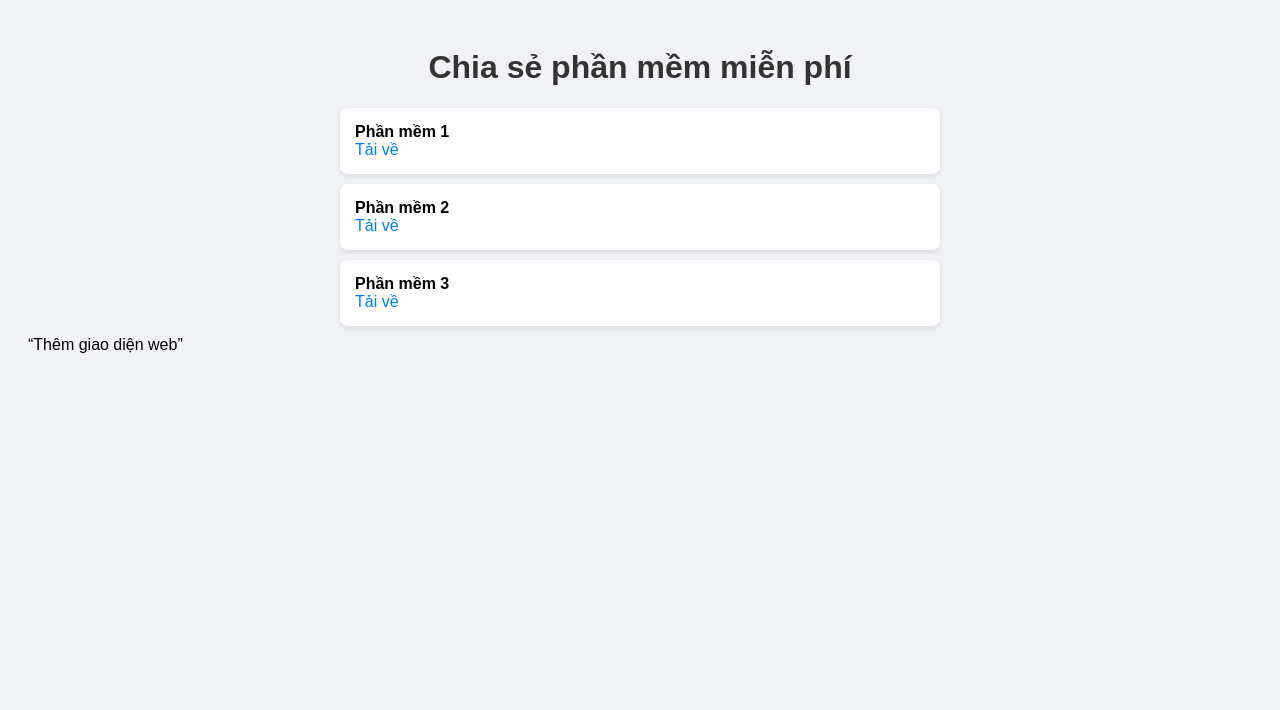
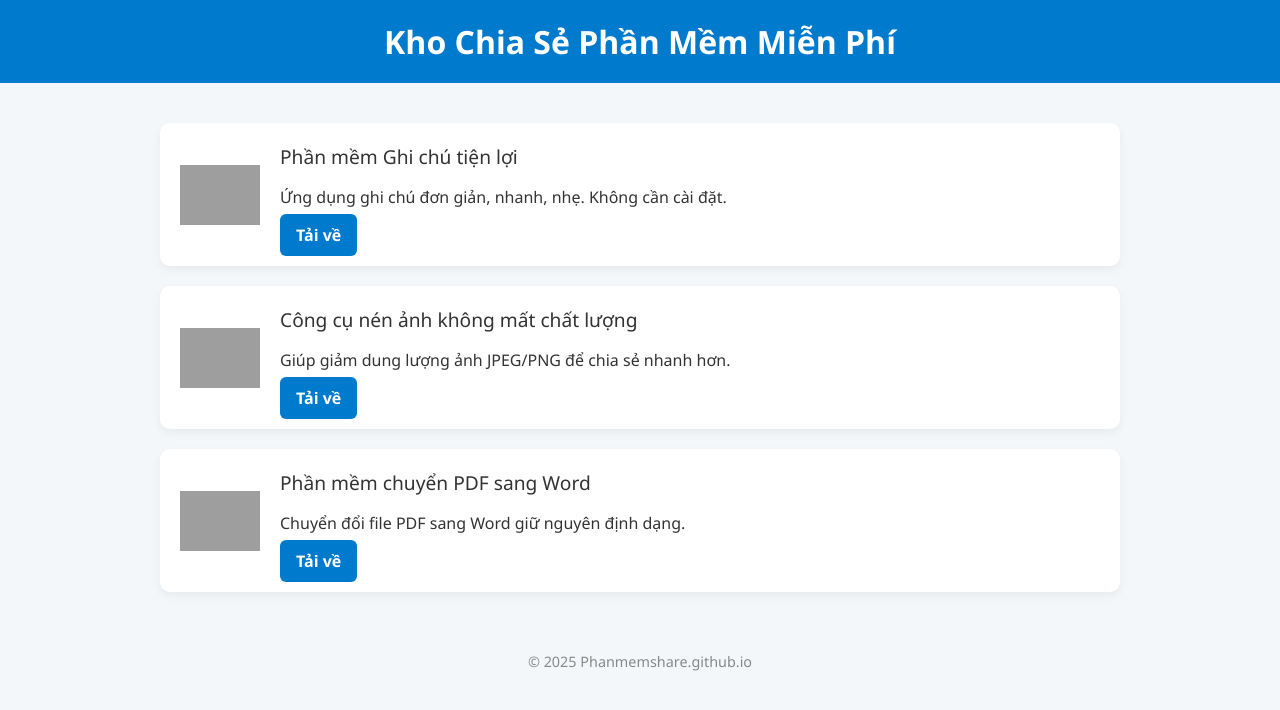
Before and after one commit to phanmemshare/phanmemshare.github.io, a plain HTML site: page index.html in a window 1280 px wide. Drawn offline with Linux system fonts and the light colour scheme; grey boxes are pictures that could not be loaded.

Commit message:
Update index.html

```diff
--- a/index.html
+++ b/index.html
@@ -3,35 +3,112 @@
 <head>
   <meta charset="UTF-8">
   <meta name="viewport" content="width=device-width, initial-scale=1">
-  <title>Kho phần mềm miễn phí</title>
+  <title>Phần Mềm Share</title>
   <style>
-    body { font-family: Arial; background: #f0f2f5; padding: 20px; }
-    h1 { text-align: center; color: #333; }
-    .software-list { max-width: 600px; margin: 0 auto; }
-    .software-item {
-      background: #fff; margin: 10px 0; padding: 15px;
-      border-radius: 8px; box-shadow: 0 2px 5px rgba(0,0,0,0.1);
+    body {
+      margin: 0;
+      font-family: 'Segoe UI', sans-serif;
+      background: #f4f7f9;
+      color: #333;
     }
-    a { color: #007BFF; text-decoration: none; }
-    a:hover { text-decoration: underline; }
+    header {
+      background-color: #007acc;
+      color: white;
+      padding: 20px;
+      text-align: center;
+    }
+    h1 {
+      margin: 0;
+      font-size: 2em;
+    }
+    .container {
+      max-width: 960px;
+      margin: 40px auto;
+      padding: 0 20px;
+    }
+    .card {
+      background: white;
+      padding: 20px;
+      margin-bottom: 20px;
+      border-radius: 10px;
+      box-shadow: 0 4px 10px rgba(0,0,0,0.05);
+      display: flex;
+      align-items: center;
+      gap: 20px;
+    }
+    .card img {
+      width: 80px;
+      height: 80px;
+      object-fit: contain;
+    }
+    .card-content {
+      flex-grow: 1;
+    }
+    .card-title {
+      font-size: 1.2em;
+      margin: 0 0 10px;
+    }
+    .download-btn {
+      padding: 10px 16px;
+      background-color: #007acc;
+      color: white;
+      border: none;
+      border-radius: 6px;
+      text-decoration: none;
+      font-weight: bold;
+      transition: background 0.2s;
+    }
+    .download-btn:hover {
+      background-color: #005fa3;
+    }
+    footer {
+      text-align: center;
+      padding: 20px;
+      font-size: 0.9em;
+      color: #888;
+    }
   </style>
 </head>
 <body>
-  <h1>Chia sẻ phần mềm miễn phí</h1>
-  <div class="software-list">
-    <div class="software-item">
-      <strong>Phần mềm 1</strong><br>
-      <a href="#">Tải về</a>
-    </div>
-    <div class="software-item">
-      <strong>Phần mềm 2</strong><br>
-      <a href="#">Tải về</a>
-    </div>
-    <div class="software-item">
-      <strong>Phần mềm 3</strong><br>
-      <a href="#">Tải về</a>
+
+<header>
+  <h1>Kho Chia Sẻ Phần Mềm Miễn Phí</h1>
+</header>
+
+<div class="container">
+
+  <div class="card">
+    <img src="https://cdn-icons-png.flaticon.com/512/4727/4727425.png" alt="Icon">
+    <div class="card-content">
+      <div class="card-title">Phần mềm Ghi chú tiện lợi</div>
+      <p>Ứng dụng ghi chú đơn giản, nhanh, nhẹ. Không cần cài đặt.</p>
+      <a class="download-btn" href="#">Tải về</a>
     </div>
   </div>
+
+  <div class="card">
+    <img src="https://cdn-icons-png.flaticon.com/512/1034/1034149.png" alt="Icon">
+    <div class="card-content">
+      <div class="card-title">Công cụ nén ảnh không mất chất lượng</div>
+      <p>Giúp giảm dung lượng ảnh JPEG/PNG để chia sẻ nhanh hơn.</p>
+      <a class="download-btn" href="#">Tải về</a>
+    </div>
+  </div>
+
+  <div class="card">
+    <img src="https://cdn-icons-png.flaticon.com/512/906/906343.png" alt="Icon">
+    <div class="card-content">
+      <div class="card-title">Phần mềm chuyển PDF sang Word</div>
+      <p>Chuyển đổi file PDF sang Word giữ nguyên định dạng.</p>
+      <a class="download-btn" href="#">Tải về</a>
+    </div>
+  </div>
+
+</div>
+
+<footer>
+  © 2025 Phanmemshare.github.io
+</footer>
+
 </body>
 </html>
-“Thêm giao diện web”
```
